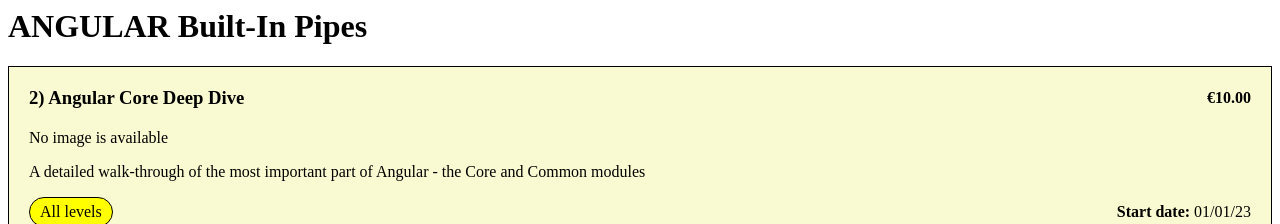
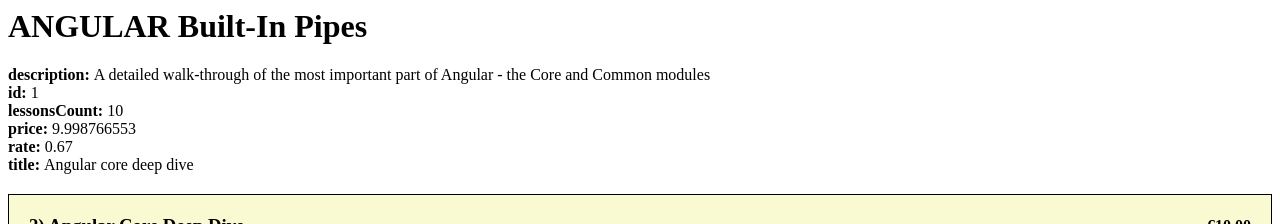
Before and after one commit to nkunic/angular-example-built-in-pipes, an Angular app: page / in a window 1280 px wide. Shown: the top 224 px of the page. Built offline with nearby package versions, Linux system fonts and the light colour scheme.

Commit message:
2 files modified

```diff
--- a/src/app/app.component.html
+++ b/src/app/app.component.html
@@ -3,10 +3,18 @@
 <!-- {{ courses | json }} -->
 
 <div *ngFor="let pair of course | keyvalue">
-  {{ pair.key }} + ':' +
+  <strong>{{ pair.key + ': ' }}</strong> {{ pair.value }}
 </div>
 
 <div class="cards">
+  <!--
+    <app-card
+    *ngFor="let course of courses | slice:0:2; index as i"
+      [cardIndex]="i + 1"
+      [course]="course"
+      (customEventClicked)="onCustomEventClicked($event)"
+    ></app-card>
+  -->
   <app-card
     *ngFor="let course of courses; index as i"
     [cardIndex]="i + 1"
--- a/src/app/app.component.ts
+++ b/src/app/app.component.ts
@@ -10,7 +10,7 @@
 export class AppComponent {
   courses = COURSES; // Array
 
-  course = COURSES[0]; // Js object
+  course = COURSES[1]; // Js object
 
   onCustomEventClicked(course: Course) {
     console.log(
```
